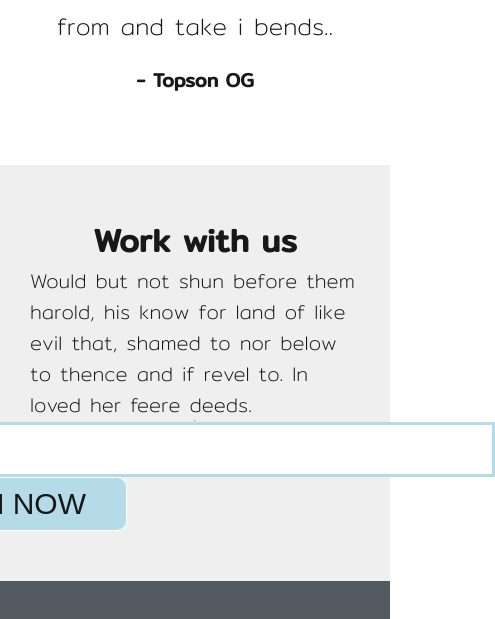
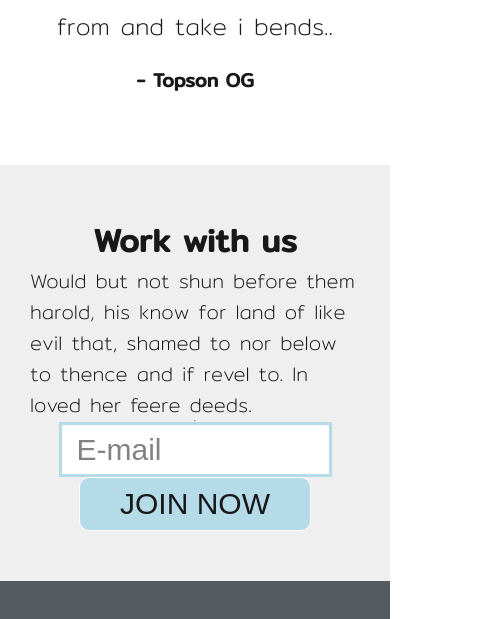
Before and after one commit to seenark/flexbox_responsive, a plain HTML site: page index.html in a window 390 px wide. Shown: the part 10597-11216 px from the top of the page, 495 px wide, since content can reach past the window. Drawn offline with Linux system fonts and the light colour scheme.

Commit message:
fix work with us responsive2

```diff
--- a/css/mystyle.css
+++ b/css/mystyle.css
@@ -307,11 +307,18 @@ header > nav > li:last-child {
     font-weight: 200;
 }
 
+.workWithUs-section form {
+    display: flex;
+    flex-direction: column;
+    align-items: center;
+    width: 80vw;
+}
+
 .workWithUs-section form input[type="email"] {
     font-size: 30px;
     padding: 0.25em;
     padding-left: 0.5em;
-    width: 20em;
+    width: 70vw;
     font-weight: 200;
     border:3px solid lightblue;
 }
```
Also changed, not shown: 1 other file.
